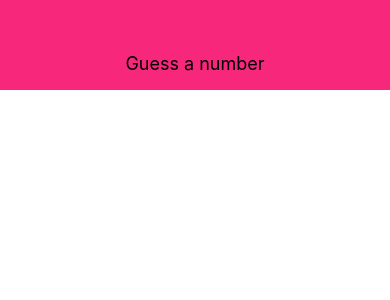
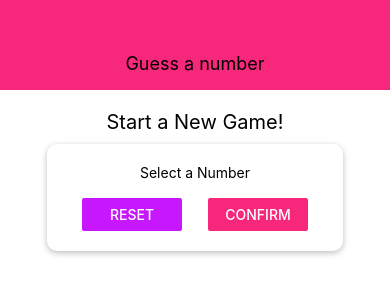
Before and after one commit to vicmauricv1910/react-native-guess-number, a React Native app: screen / in a window 390 px wide. Shown: the top 300 px of the page. Built offline with nearby package versions, Linux system fonts and the light colour scheme.

Commit message:
Adding startgame screen and card component

```diff
--- a/App.js
+++ b/App.js
@@ -1,11 +1,13 @@
 import React from "react";
 import { StyleSheet, View } from "react-native";
 import Header from "./components/Header";
+import StartGameScreen from "./screens/StartGameScreen";
 
 export default function App() {
   return (
     <View style={styles.screen}>
       <Header title={"Guess a number"} />
+      <StartGameScreen />
     </View>
   );
 }
--- /dev/null
+++ b/components/Card.js
@@ -0,0 +1,25 @@
+import React from "react";
+import { View, StyleSheet } from "react-native";
+
+const Card = (props) => {
+  return (
+    <View style={{ ...styles.card, ...props.style }}>{props.children}</View>
+  );
+};
+
+const styles = StyleSheet.create({
+  card: {
+    backgroundColor: "white",
+    padding: 20,
+    borderRadius: 10,
+    // Only works on Android platform
+    elevation: 5,
+    // Only works on IOS platform
+    shadowColor: "black",
+    shadowOffset: { width: 0, height: 2 },
+    shadowRadius: 6,
+    shadowOpacity: 0.26,
+  },
+});
+
+export default Card;
--- /dev/null
+++ b/screens/StartGameScreen.js
@@ -0,0 +1,51 @@
+import React from "react";
+import { View, StyleSheet, Text, TextInput, Button } from "react-native";
+import Card from "../components/Card";
+
+const StartGameScreen = (props) => {
+  return (
+    <View style={styles.screen}>
+      <Text style={styles.title}>Start a New Game!</Text>
+      <Card style={styles.inputContainer}>
+        <Text>Select a Number</Text>
+        <TextInput />
+        <View style={styles.buttonContainer}>
+          <View style={styles.button}>
+            <Button title="Reset" onPress={() => {}} color={"#c717fc"} />
+          </View>
+          <View style={styles.button}>
+            <Button title="Confirm" onPress={() => {}} color={"#f7287b"} />
+          </View>
+        </View>
+      </Card>
+    </View>
+  );
+};
+
+const styles = StyleSheet.create({
+  screen: {
+    flex: 1,
+    padding: 10,
+    alignItems: "center",
+  },
+  title: {
+    fontSize: 20,
+    marginVertical: 10,
+  },
+  inputContainer: {
+    width: 300,
+    maxWidth: "80%",
+    alignItems: "center",
+  },
+  buttonContainer: {
+    flexDirection: "row",
+    width: "100%",
+    justifyContent: "space-between",
+    paddingHorizontal: 15,
+  },
+  button: {
+    width: 100,
+  },
+});
+
+export default StartGameScreen;
```
